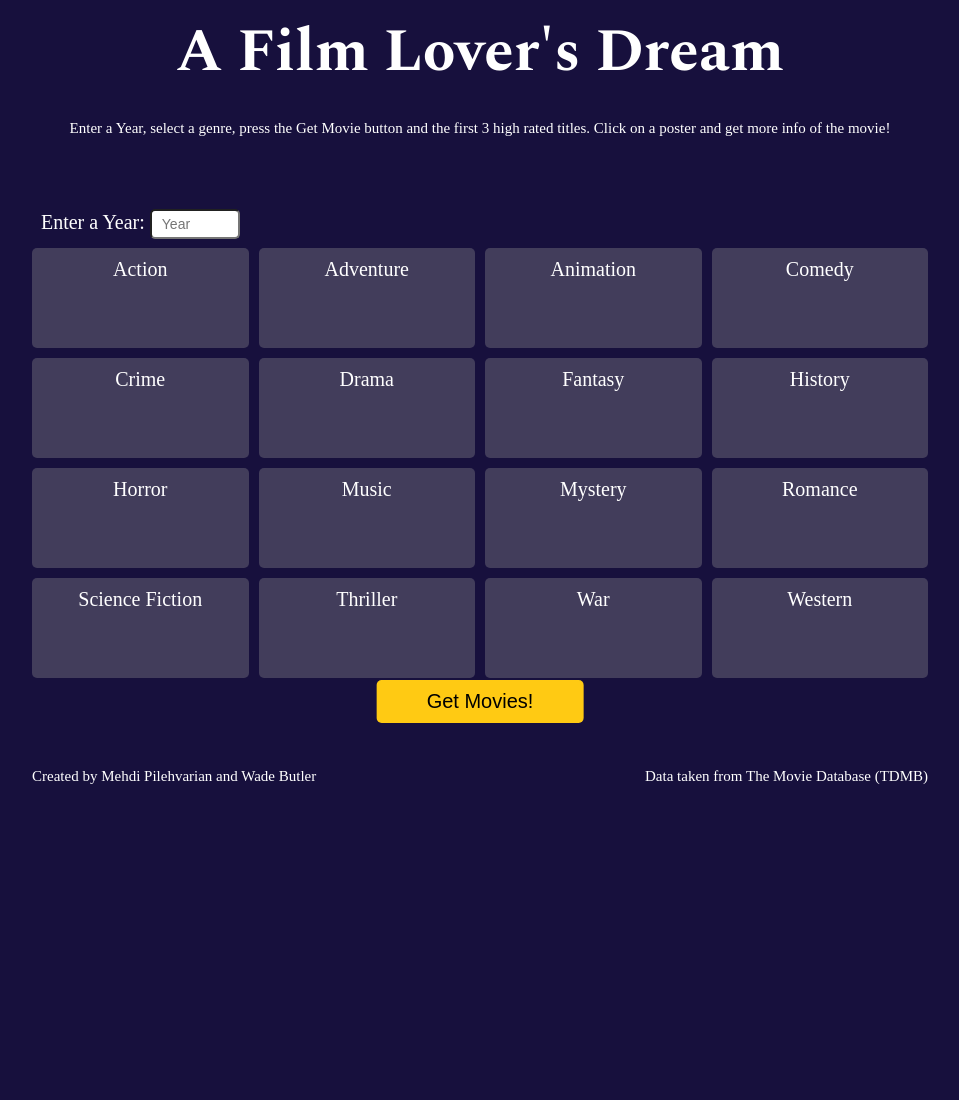
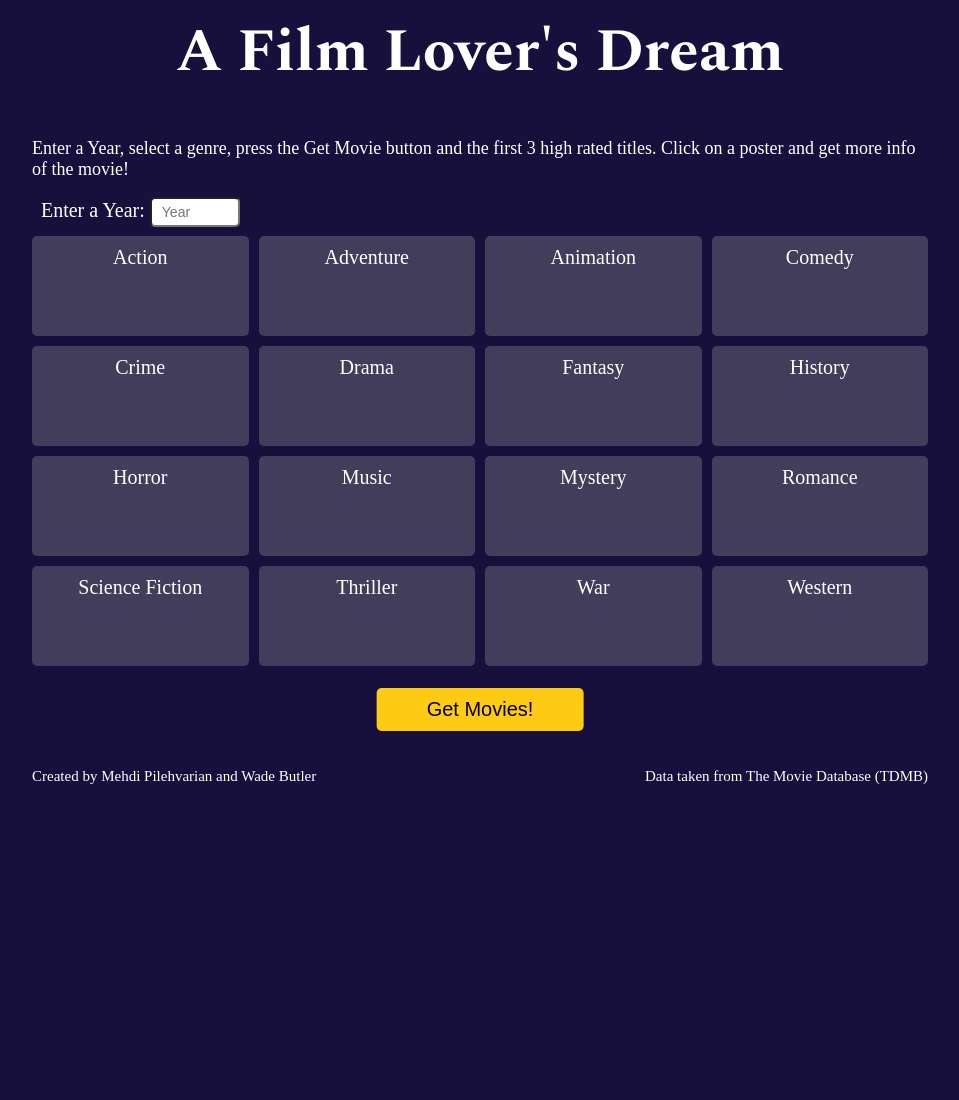
Before and after one commit to mantonionip/film-recommendation-engine, a plain HTML site: page index.html in a window 1280 px wide. Shown: the top 1100 px of the page, without its empty margins (160-1119 px from the left). Drawn offline with nearby package versions, Linux system fonts and the light colour scheme; some packages are replaced by stand-ins of ours; a script that the page names is missing.

Commit message:
Adding style to the project ✨

```diff
--- a/index.html
+++ b/index.html
@@ -17,16 +17,16 @@
             <!-- title here -->
             <h1>A Film Lover's Dream</h1>
 
-            <section class="instructions">
-                <!-- <h2>Instructions:</h2> -->
-                <p>Enter a Year, select a genre, press the Get Movie button and the first 3 high rated titles. Click on a poster and get more info of the movie!</p>
-            </section>
         </div>
     </header>
     <!-- header ends here -->
 
     <!-- main starts here -->
     <main class="wrapper">
+        <section class="instructions">
+            <!-- <h2>Instructions:</h2> -->
+            <p class="instruction">Enter a Year, select a genre, press the Get Movie button and the first 3 high rated titles. Click on a poster and get more info of the movie!</p>
+        </section>
         <section class="showBegins">
             <form action="" class="movieForm">
                 <div class="yearInput">
--- a/script.js
+++ b/script.js
@@ -109,7 +109,7 @@ movieApp.userSubmission = function() {
         } else if ($('#year').val() > 2020 || $('#year').val() < 1895) {
             swal({
                 title: 'WARNING!',
-                text: 'Honey, Select a Year Between 1985 and 2020',
+                text: 'Honey, Select a Year Between 1895 and 2020',
                 imageUrl: 'image/pulpFiction.jpg',
                 imageWidth: 600,
                 imageHeight: 200,
--- a/styles/sass/partials/_footer.scss
+++ b/styles/sass/partials/_footer.scss
@@ -5,6 +5,7 @@ footer {
     width: 100%;
 
     background: $color-primary;
+    // background: black;
 
     div {
         display: flex;
--- a/styles/sass/partials/_form.scss
+++ b/styles/sass/partials/_form.scss
@@ -1,5 +1,12 @@
 .showBegins {
     position: relative;
+
+}
+
+p.instruction {
+    font-size: 1.8rem;
+
+    color: $color-light;
 }
 
 // .swal-wide {
@@ -39,6 +46,7 @@
                 background-color: $color-secondary;
                 border-radius: 5px;
                 padding: 10px;
+                cursor: pointer;
 
                 &:hover {
                     // background: rgba(220, 20, 60, .4);
@@ -80,7 +88,7 @@
     text-align: center;
     font-size: 2rem;
     position: absolute;
-    bottom: -45px;
+    bottom: -65px;
     left: 50%;
     transform: translate(-50%);
     // margin: 1.5% 0;
@@ -93,6 +101,7 @@
     border: none;
     padding: 10px 50px;
     border-radius: 5px;
+    cursor: pointer;
 }
 
 .finalResult {
--- a/styles/sass/partials/_header.scss
+++ b/styles/sass/partials/_header.scss
@@ -2,7 +2,7 @@ header {
     background: $color-primary;
     color: white;
     text-align: center;
-    height: 25vh;
+    height: 15vh;
 
     h1 {
 
```
Also changed, not shown: styles/styles.css.
